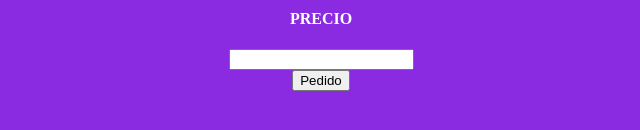
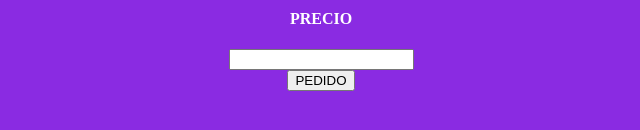
Before and after one commit to Lourdes12587/E2-JS, a plain HTML site: page index.html in a window 1280 px wide. Shown: the part 166-296 px from the top of the page, 319-959 px from the left. Drawn offline with Linux system fonts and the light colour scheme.

Commit message:
definitivo

```diff
--- a/index.html
+++ b/index.html
@@ -19,7 +19,7 @@
 
     <input type="number" id="input">
 
-    <button id="btn">Pedido</button>
+    <button id="btn">PEDIDO</button>
 
     <script src="./main.js"></script>
 </body>
```
